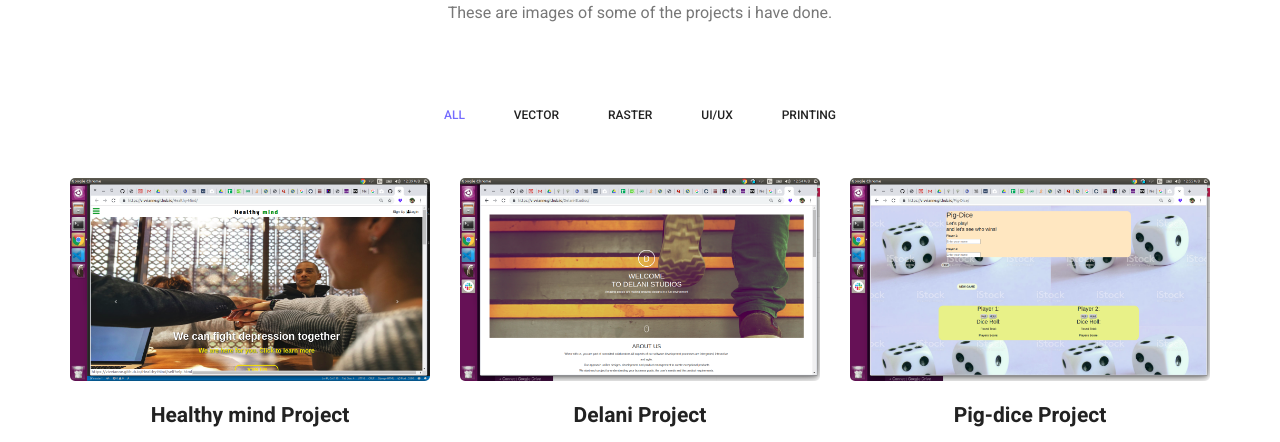
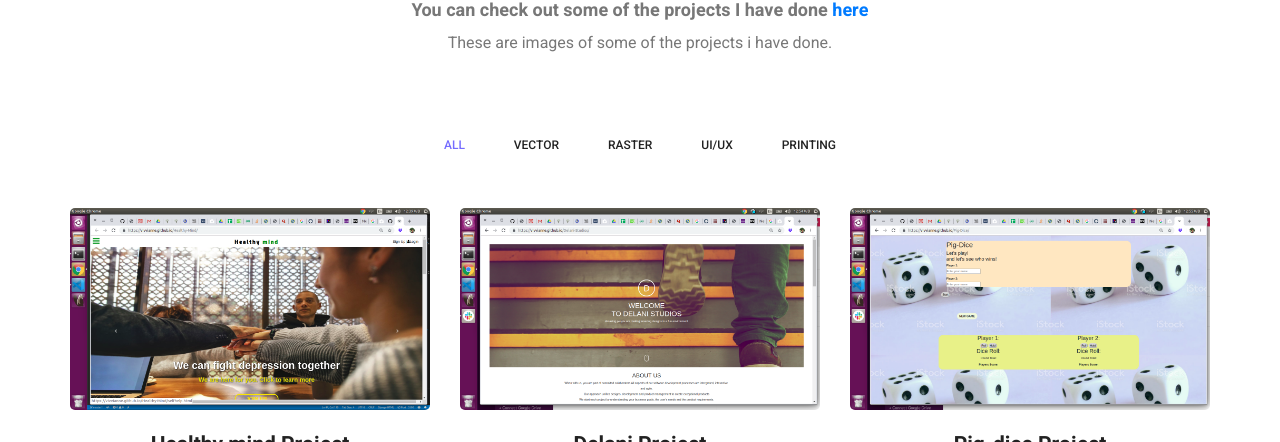
Before and after one commit to Vivvianne/Viv-Portfolio, a plain HTML site: page portfolio.html in a window 1280 px wide. Shown: the part 658-1100 px from the top of the page. Drawn offline with Linux system fonts and the light colour scheme.

Commit message:
added git hub link in my portfolio page

```diff
--- a/portfolio.html
+++ b/portfolio.html
@@ -79,6 +79,7 @@
         	<div class="container">
         		<div class="main_title">
         			<h2>Projects done</h2>
+					<h4>You can check out some of the projects I have done <a href="https://github.com/Vivvianne">here</a></h4>
         			<p>These are images of some of the projects i have done.</p>
         		</div>
         		<div class="isotope_fillter">
@@ -181,6 +182,7 @@
         					</div>
         					<p>Do you want to be even more successful? Learn to love learning and growth. The more effort you put into improving your skills,</p>
 
+
         			</div>
         			<div class="col-lg-5 col-sm-6">
 
```
